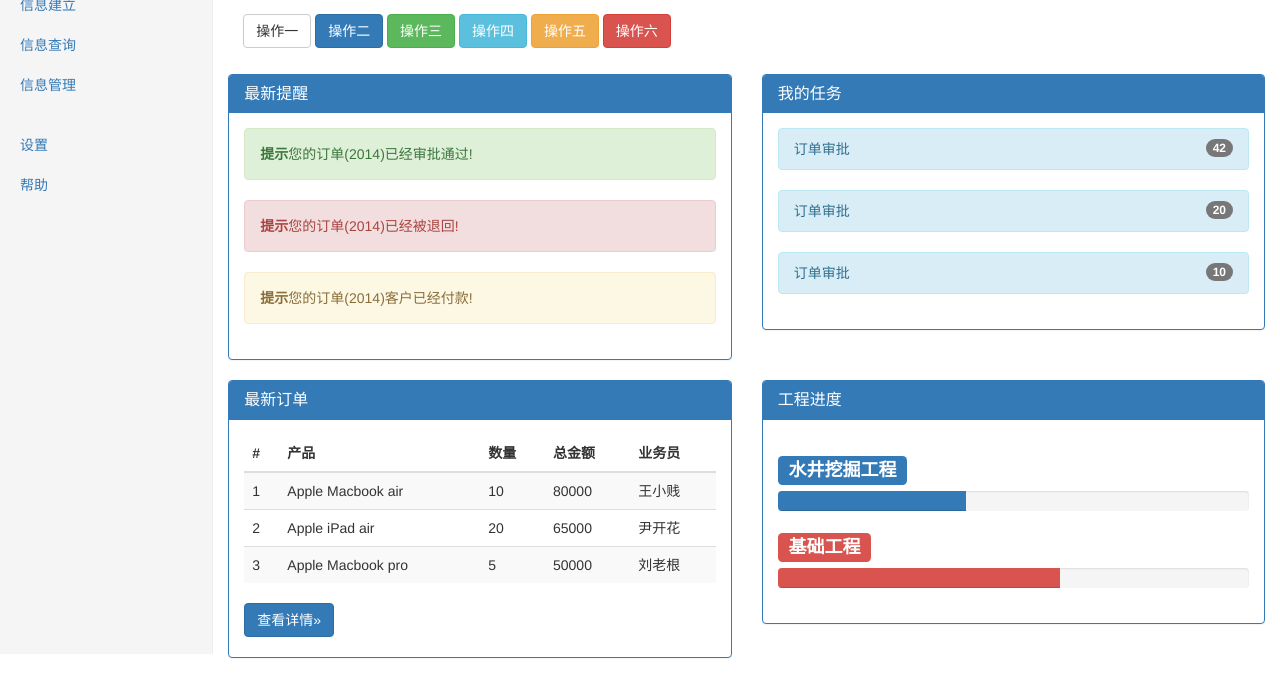
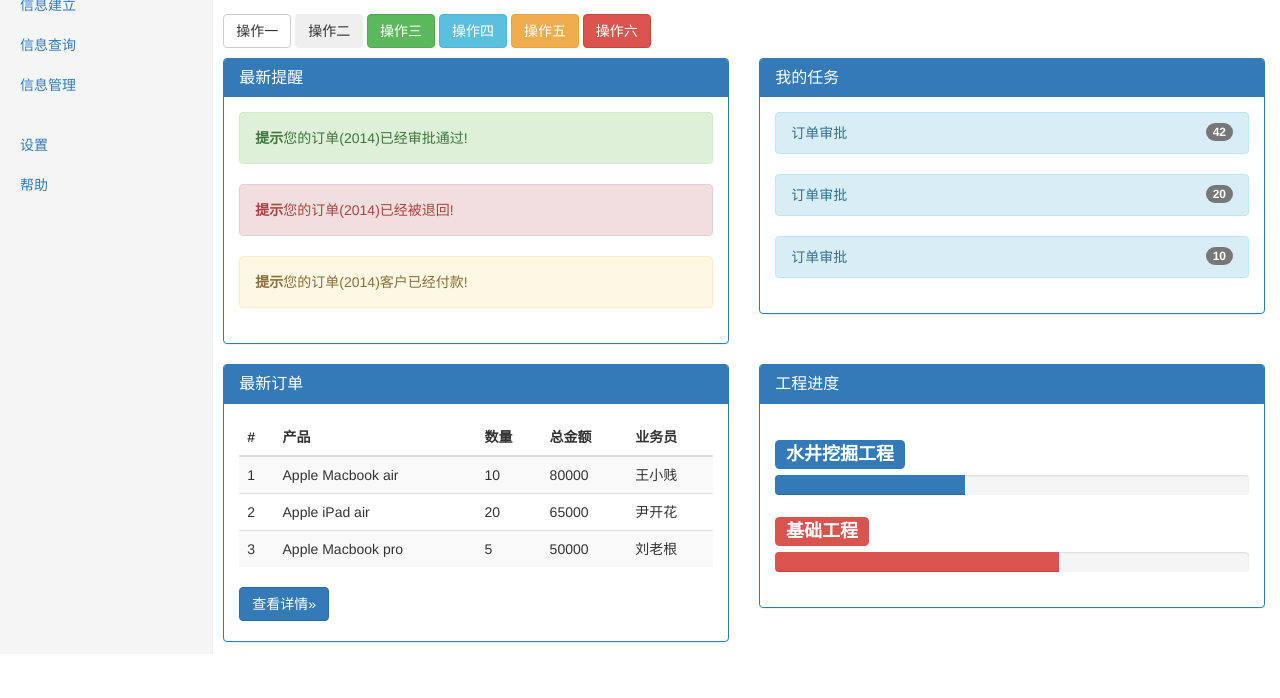
Before and after one commit to zhouwubin/exam, a plain HTML site: page index.html in a window 1280 px wide. Shown: the part 146-844 px from the top of the page. After the commit the page ends 808 px from the top, so only its background shows below. Drawn offline with nearby package versions, Linux system fonts and the light colour scheme.

Commit message:
结课作业

```diff
--- a/index.html
+++ b/index.html
@@ -14,10 +14,6 @@
 
     <!-- Custom styles for this template -->
     <link href="css/dashboard.css" rel="stylesheet">
-
-    <!-- Just for debugging purposes. Don't actually copy these 2 lines! -->
-    <!--[if lt IE 9]><script src="../../assets/js/ie8-responsive-file-warning.js"></script><![endif]-->
-    <script src="js/ie-emulation-modes-warning.js"></script>
 
     <!-- HTML5 shim and Respond.js for IE8 support of HTML5 elements and media queries -->
     <!--[if lt IE 9]>
@@ -76,7 +72,7 @@
           </ul>
           <form class="navbar-form navbar-right">
             <input type="text" class="form-control" placeholder="用户名...">
-            <input type="password" class="form-control" placeholder="密码">
+            <input type="password" class="form-control" placeholder="密码...">
             <button type="button" class="btn btn-default">登录</button>
           </form>
         </div>
@@ -84,6 +80,7 @@
     </nav>
 
     <div class="container-fluid">
+      <div class="col-sm-9 col-sm-offset-3 col-md-10 col-md-offset-2 main">
         <div class="row">
           <div class="col-sm-3 col-md-2 sidebar">
             <ul class="nav nav-sidebar">
@@ -100,20 +97,18 @@
 
             </ul>
           </div>
-        <div class="col-sm-9 col-sm-offset-3 col-md-10 col-md-offset-2 main">
+
             <h1 class="page-header">管理控制台</h1>
 
-          <div class="col-md-12 col-xs-12 col-sm-12">
-            <button type="button" class="btn btn-default">操作一</button>
-            <button type="button" class="btn btn-primary">操作二</button>
-            <button type="button" class="btn btn-success">操作三</button>
-            <button type="button" class="btn btn-info">操作四</button>
-            <button type="button" class="btn btn-warning">操作五</button>
-            <button type="button" class="btn btn-danger">操作六</button>
-          </div>
-          <br>
-          <br>
-          <br>
+            <P>
+              <button class="btn btn-log btn-default" type="button">操作一</button>
+              <button  class="btn btn-log primary" type="button">操作二</button>
+              <button class="btn btn-log btn-success" type="button">操作三</button>
+              <button class="btn btn-log btn-info" type="button">操作四</button>
+              <button class="btn btn-log btn-warning" type="button">操作五</button>
+              <button class="btn btn-log btn-danger" type="button">操作六</button>
+            </P>
+
             <div class="row">
                 <div class="col-md-6 col-sm-12 col-xs-12">
                   <div class="panel panel-primary">
@@ -147,7 +142,6 @@
                            </div>
                   </div>
                 </div>
-
             </div>
 
             <div class="row">
@@ -218,17 +212,17 @@
                  </div>
                </div>
             </div>
-
+          </div>
 
 
           </div>
         </div>
       </div>
-<img src="" alt="">
+    </div>
     <!-- Bootstrap core JavaScript
     ================================================== -->
     <!-- Placed at the end of the document so the pages load faster -->
-    <script src="http://cdn.bootcss.com/jquery/1.11.1/jquery.min.js"></script>
+    <script src="https://cdn.bootcss.com/jquery/1.11.1/jquery.min.js"></script>
     <script src="js/bootstrap.min.js"></script>
     <script src="js/docs.min.js"></script>
     <!-- IE10 viewport hack for Surface/desktop Windows 8 bug -->
```
Also changed, not shown: 结课项目/效果图.jpg (deleted), 结课项目/说明.txt (deleted). Lines whose indentation alone changed are shown as unchanged.
